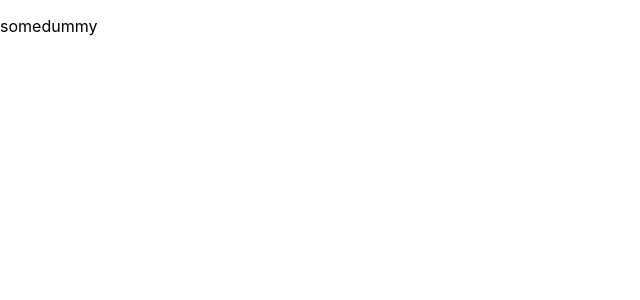
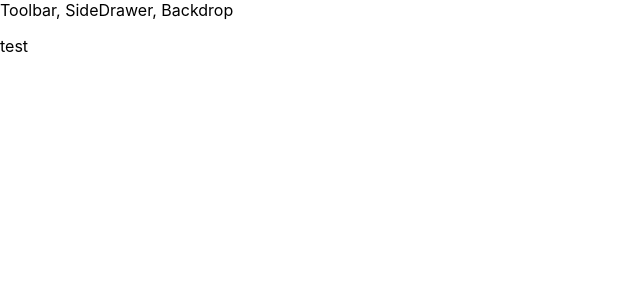
Before and after one commit to simacna/reactHamburgerII, a React app: page / in a window 1280 px wide. Shown: the top 300 px of the page, without its empty margins (0-640 px from the left). Built offline with nearby package versions, Linux system fonts and the light colour scheme.

Commit message:
pushing before continuing

```diff
--- a/src/App.js
+++ b/src/App.js
@@ -1,10 +1,13 @@
 import React from 'react';
+import Layout from './components/Layout/Layout';
 // import './App.css';
 
 function App() {
   return (
    <div>
-     <p>somedummy</p>
+     <Layout>
+       <p>test</p>
+     </Layout>
    </div>
   );
 }
--- /dev/null
+++ b/src/components/Layout/Layout.js
@@ -0,0 +1,15 @@
+import React from 'react';
+import Aux from '../../hoc/Aux';
+
+const layout = (props) => (
+    <Aux>
+        <div>Toolbar, SideDrawer, Backdrop</div>
+    <main>
+        {props.children}
+    </main>
+
+    </Aux>
+
+);
+
+export default layout;
--- /dev/null
+++ b/src/hoc/Aux.js
@@ -0,0 +1,3 @@
+const aux = (props) => props.children;
+
+export default aux;
```
Also changed, not shown: public/notes.txt (added).
